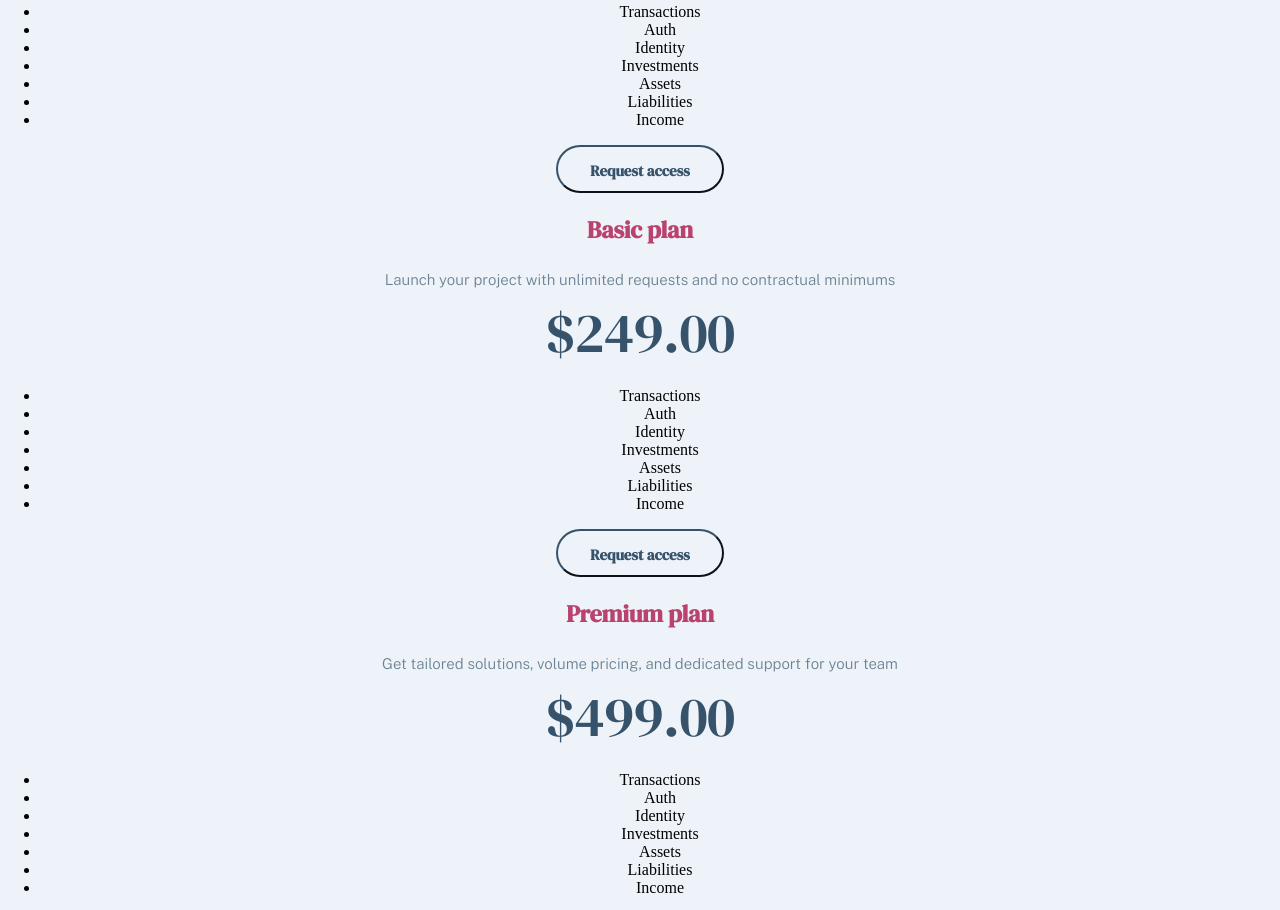
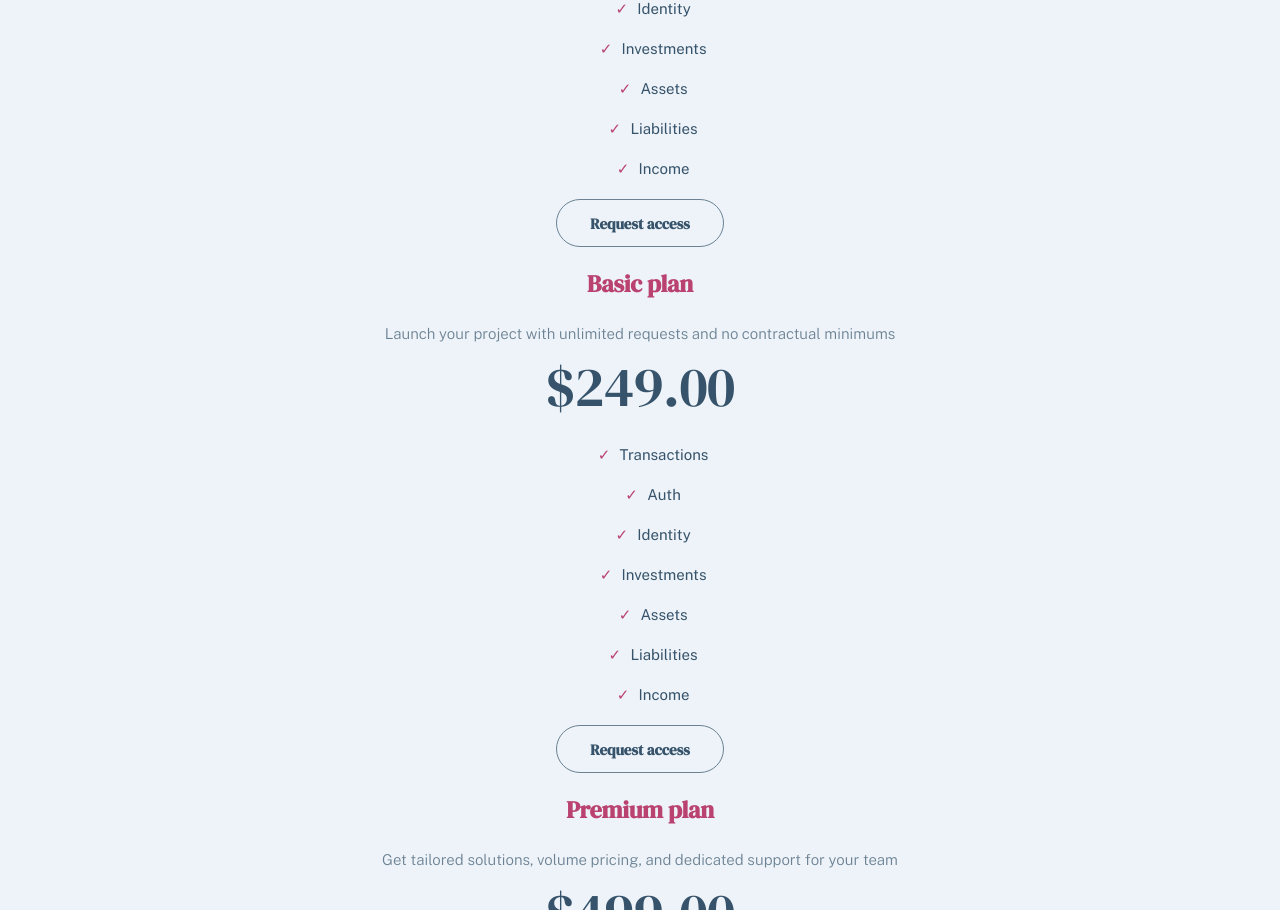
Before and after one commit to AurimasG1/Merge-Conflict, a plain HTML site: page pricing.html in a window 1280 px wide. Shown: the part 635-1545 px from the top of the page. Drawn offline with nearby package versions, Linux system fonts and the light colour scheme.

Commit message:
Pricing puslapis sutvarkytas

```diff
--- a/styles.css/pricing.css
+++ b/styles.css/pricing.css
@@ -3,7 +3,7 @@ h1{
   font-family: var(--font-heading);
   background-color: var(--light);
   width: 100%;
-  padding: 88px 24px 13px;
+  padding: 0px 24px 13px;
   color: var(--san-julian-blue);
   text-align: center;
   letter-spacing: -0.25px;
@@ -61,4 +61,29 @@ p {
   font-size: var(--body-font-size);
   font-weight: 600;
   text-align: center;
+  border: 1px solid var(--light-san-julian-blue);
+top: 737px;
+left: 104px;
+width: 168px;
+height: 48px;
 }
+li::before{
+  content: "✓";
+  color: var(--dark-pink);
+  display: inline-block;
+  width: 1em;
+  margin-left: -1em;
+  margin-right: 8px;
+}
+
+li{
+  font-family: var(--font-body);
+  font-size: var(--body-font-size);
+  line-height: var(--body-line-height);
+  color: var(--san-julian-blue);
+  margin-bottom: 12px;
+  text-align: center;
+  letter-spacing: 0px;
+  opacity: 1;
+  list-style: none;
+}
```
